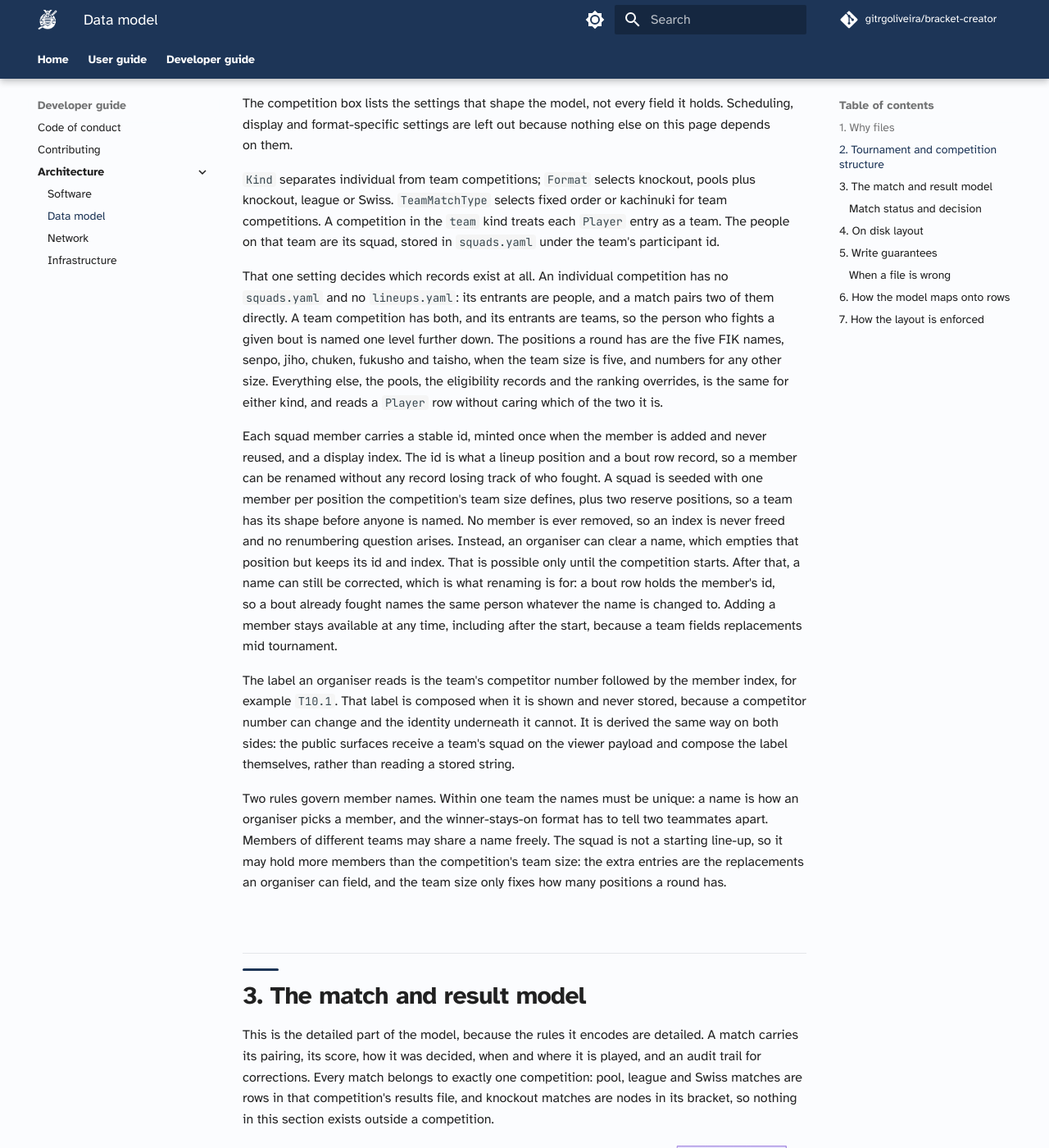
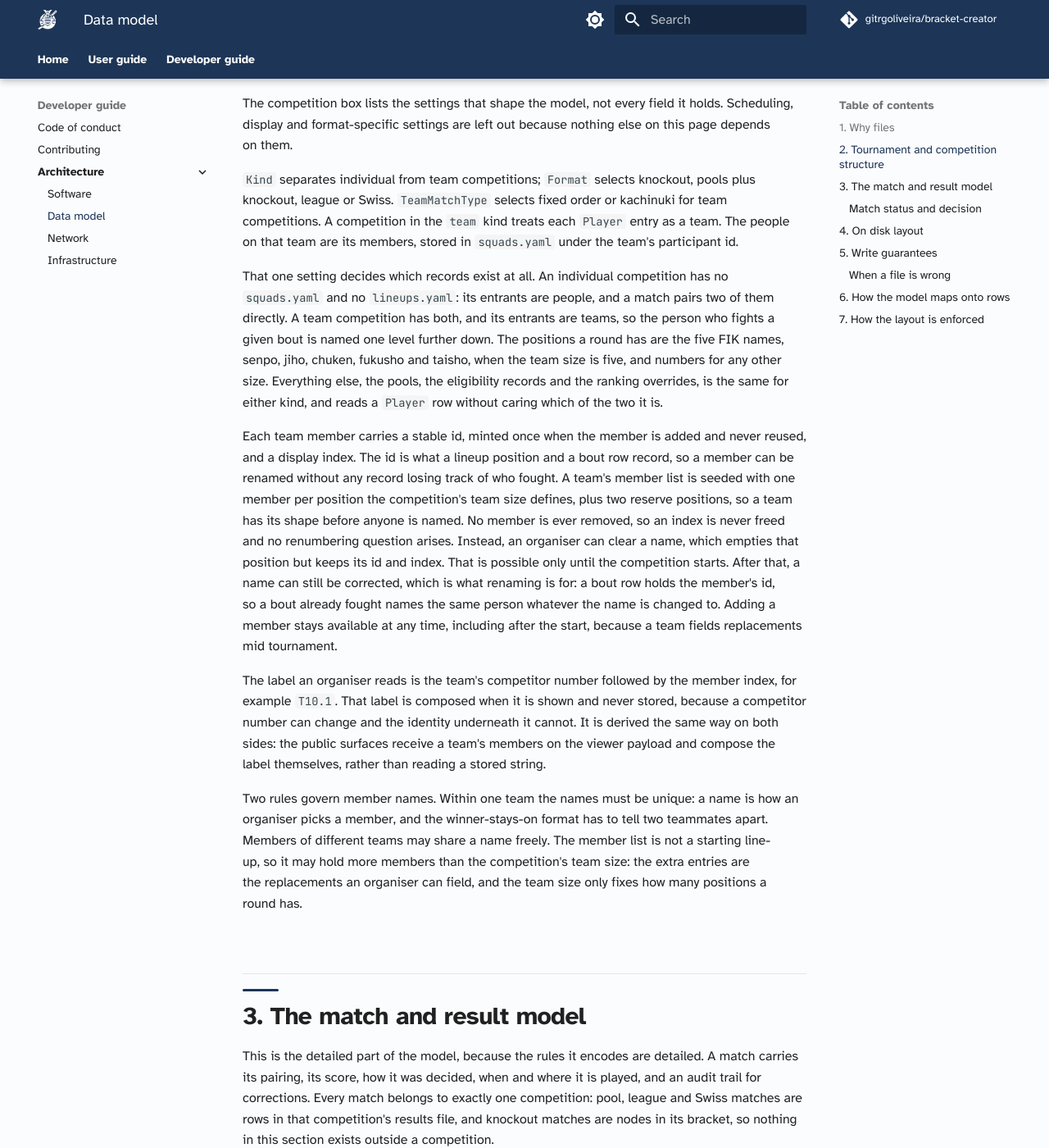
Before and after one commit to gitrgoliveira/bracket-creator, an MkDocs documentation site: the page built from docs/architecture/data-model.md, in a window 1280 px wide and 1400 px high, scrolled down 1453 px. Shown: the whole window at 82% size. Built offline with MkDocs 1.6.1 and Material for MkDocs 9.7.7, drawn with Linux system fonts in a browser that asks for light colours; comment, search, counter and statistics services are not loaded; some of the changed text lies outside the part shown.

Commit message:
docs(bc-dnst): a team's people are its team members; re-shoot the stale screenshots
Operator ruling: the UI and the docs say "team members", never "squad".
"Squad" survives only as a code name for the same thing (squads.yaml, the
squads wire key, squadMemberLabel and friends), because the file is on disk
in every existing tournament and the key is on the wire.

The Lineups page heading now reads "Team members", and the confirm, the
empty-list hint and the two failure messages say the same. CLAUDE.md
carries the rule beside the no-"mat" one.

Docs review of this PR's changed pages, fixes applied:

- Clearing a mark: the sentence said taking one back re-opens the cell that
  was tapped. It does not; the remaining marks close up. Per the operator
  ruling the behaviour stands and the sentence changes: a removal frees a
  cell, the next strike fills it, and with both taken back the next two
  fill in the order they are awarded.
- The clear-a-mark hint renders on the individual board only, so the
  sentence now says so and adds that a team bout row clears the same way.
- Only the Lineups page confirms a new name. The panel and the score sheet
  apply it on save; the paragraph said all three confirmed.
- Before the draw a team has no number, so the Lineups page labels a
  position "Slot 1" upwards. That was never described.
- The one paragraph carrying six rules is now three, with no semicolons.
- The pickers do not offer a fighter already placed, so the duplicate rule
  is stated as the offer plus the refusal rather than a refused pick.

Five screenshots showed surfaces this PR changed and were re-shot through
the UI on a drawn competition: team-lineup, mobile-draw-preview,
mobile-pool-standings, viewer-competition and viewer-result-encho. The
first shows the numbered pickers and the Team members list; the rest show
the competitor number on the outer side of each name. Alt text rewritten
for team-lineup, and for mobile-pool-standings, which read "Pools view".

Co-Authored-By: Claude Opus 5 <noreply@anthropic.com>

````diff
--- a/docs/architecture/data-model.md
+++ b/docs/architecture/data-model.md
@@ -124,7 +124,7 @@ classDiagram
     Competition "1" o-- "0..*" TeamLineup
     Competition "1" o-- "0..1" Overrides
     Pool "1" o-- "1..*" Player : draws from
-    Player "1" o-- "0..*" TeamMember : squad, only when the row is a team
+    Player "1" o-- "0..*" TeamMember : members, only when the row is a team
     TeamLineup "1" ..> "0..*" TeamMember : positions reference
 ```
 
@@ -133,7 +133,7 @@ page depends on them.
 
 `Kind` separates individual from team competitions; `Format` selects knockout, pools plus
 knockout, league or Swiss. `TeamMatchType` selects fixed order or kachinuki for team
-competitions. A competition in the `team` kind treats each `Player` entry as a team. The people on that team are its squad, stored in `squads.yaml` under the team's participant
+competitions. A competition in the `team` kind treats each `Player` entry as a team. The people on that team are its members, stored in `squads.yaml` under the team's participant
 id.
 
 That one setting decides which records exist at all. An individual competition has no
@@ -145,10 +145,11 @@ any other size. Everything else, the pools, the eligibility records and
 the ranking overrides, is the same for either kind, and reads a `Player` row without caring
 which of the two it is.
 
-Each squad member carries a stable id, minted once when the member is added and never
+Each team member carries a stable id, minted once when the member is added and never
 reused, and a display index. The id is what a lineup position and a bout row record, so a
-member can be renamed without any record losing track of who fought. A squad is seeded with
-one member per position the competition's team size defines, plus two reserve positions, so a
+member can be renamed without any record losing track of who fought. A team's member list is
+seeded with one member per position the competition's team size defines, plus two reserve
+positions, so a
 team has its shape before anyone is named. No member is ever removed, so an index is never freed and no
 renumbering question arises. Instead, an organiser can clear a name, which empties that position but keeps its id and index. That is possible only until the competition starts. After that, a name can still be corrected, which is what renaming is for: a bout row holds the member's
 id, so a bout already fought names the same person whatever the name is changed to. Adding a
@@ -158,12 +159,12 @@ replacements mid tournament.
 The label an organiser reads is the team's competitor number followed by the member index,
 for example `T10.1`. That label is composed when it is shown and never stored, because a
 competitor number can change and the identity underneath it cannot. It is derived the same
-way on both sides: the public surfaces receive a team's squad on the viewer payload and
+way on both sides: the public surfaces receive a team's members on the viewer payload and
 compose the label themselves, rather than reading a stored string.
 
 Two rules govern member names. Within one team the names must be unique: a name is how an
 organiser picks a member, and the winner-stays-on format has to tell two teammates apart.
-Members of different teams may share a name freely. The squad is not a starting line-up, so
+Members of different teams may share a name freely. The member list is not a starting line-up, so
 it may hold more members than the competition's team size: the extra entries are the
 replacements an organiser can field, and the team size only fixes how many positions a
 round has.
@@ -312,15 +313,15 @@ on the sheet, the id is what the app resolves by. Where a record has an id field
 read by id alone; a name is consulted only for a row old enough to predate the field,
 which the app repairs when it loads it.
 
-That applies one level further down as well. A team bout carries its two fighters' SQUAD
-member ids beside their names, and the winner's id beside the winner's name. Without them
+That applies one level further down as well. A team bout carries its two fighters' TEAM
+MEMBER ids beside their names, and the winner's id beside the winner's name. Without them
 a bout between two people who happen to share a display name could not be attributed at
 all, because the name identifies neither of them, and competitors are allowed to share
 one.
 
 Those are two different namespaces, and the field names keep them apart on purpose. A
 match side carries a PARTICIPANT id, which names a competitor or a whole team; a bout side
-carries a SQUAD MEMBER id, which names one person inside a team. They sit one level apart
+carries a TEAM MEMBER id, which names one person inside a team. They sit one level apart
 and are never interchangeable.
 
 The cost of the pattern is this model's sharpest edge. A name
````
Also changed, not shown: CLAUDE.md (+2 -1 lines), docs/user-guide/court-operators/scoring-a-match.md (+1 -1 lines), docs/user-guide/organisers/run-tournament.md (+1 -1 lines), docs/user-guide/organisers/team-tournaments.md (+29 -19 lines), docs/screenshots/mobile-draw-preview.png, docs/screenshots/mobile-pool-standings.png, docs/screenshots/team-lineup.png, docs/screenshots/viewer-competition.png, docs/screenshots/viewer-result-encho.png, 5 other files.
